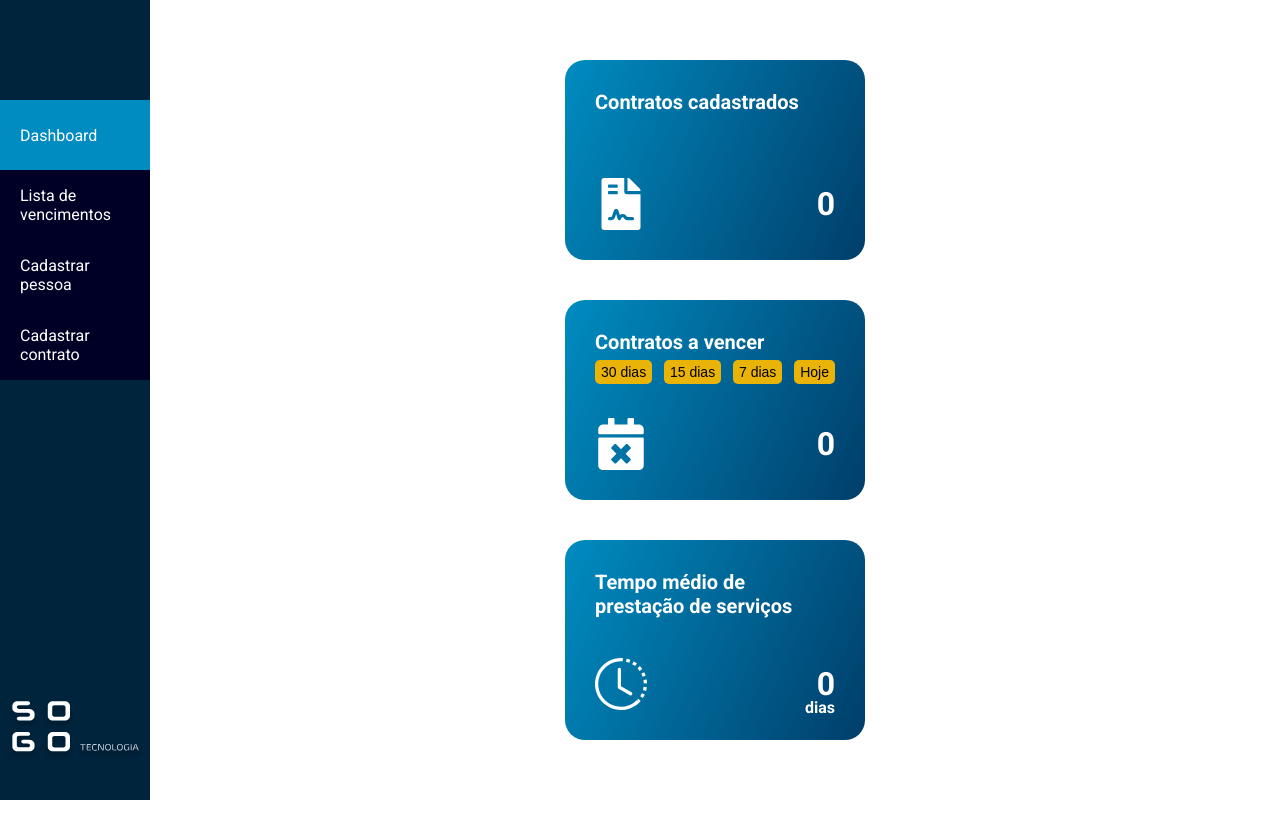
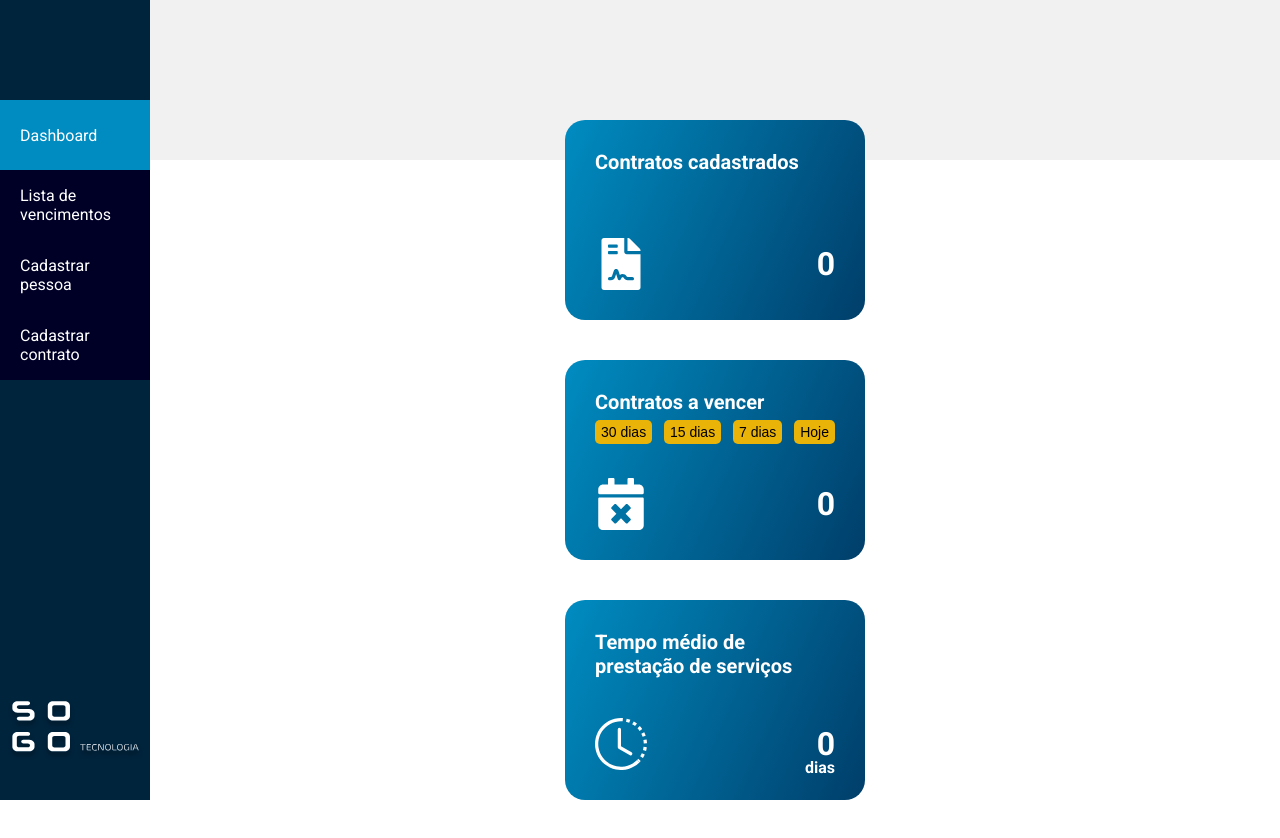
Before and after one commit to matheusg18/sogo-frontend-challenge, a React (Create React App) app: page / in a window 1280 px wide. Shown: the top 838 px of the page. Before the commit the page ends 800 px from the top, so only its background shows below. Built offline with nearby package versions, Linux system fonts and the light colour scheme.

Commit message:
feat: adjust Dashboard styles to desktop

```diff
--- a/src/pages/Dashboard/styles.scss
+++ b/src/pages/Dashboard/styles.scss
@@ -1,50 +1,45 @@
 @use '../../styles/utils' as *;
+@use '../../styles/variables' as *;
 
-$admin-wrapper-backgroud-color: #d1d5db;
+$admin-wrapper-backgroud-color: #f1f1f1;
 $name-font-color: #1f2937;
 $email-font-color: #374151;
 
 .dashboard-page {
   max-width: 80%;
   margin: 0 auto;
-  padding: space(15) 0;
+  padding: space(30) 0;
   height: fit-content;
 
-  // &__admin-wrapper {
-  //   // position: relative;
-  //   // padding: space(10);
-  //   // background-color: $admin-wrapper-backgroud-color;
+  @media only screen and (min-width: $laptop-large-media-query) {
+    width: 80%;
+  }
 
-  //   // &__name {
-  //   //   color: $name-font-color;
-  //   //   font-size: 20px;
-  //   //   font-weight: 700;
-  //   // }
-
-  //   // &__email {
-  //   //   color: $email-font-color;
-  //   //   font-size: 14px;
-  //   }
-
-  //   // &::after {
-  //   //   content: '';
-
-  //   //   position: absolute;
-  //   //   left: 0;
-  //   //   bottom: -20px;
-  //   //   height: 50%;
-  //   //   right: 0;
-
-  //   //   background: $admin-wrapper-backgroud-color;
-  //   //   z-index: -1;
-  //   // }
-  // }
+  &::before {
+    content: '';
+    position: absolute;
+    left: 0;
+    top: 0;
+    z-index: -1;
+    background-color: $admin-wrapper-backgroud-color;
+    width: 100%;
+    height: space(40);
+  }
 
   &__cards-wrapper {
     width: fit-content;
     display: flex;
     flex-direction: column;
     gap: space(10);
+
+    @media only screen and (min-width: $laptop-large-media-query) {
+      flex-direction: row;
+      gap: 0;
+      max-width: 1100px;
+      width: 100%;
+      margin: 0 auto;
+      justify-content: space-between;
+    }
   }
 
   &__filter-wrapper {
--- a/src/styles/_variables.scss
+++ b/src/styles/_variables.scss
@@ -1,2 +1,3 @@
 $tablet-media-query: 768px;
 $laptop-media-query: 1024px;
+$laptop-large-media-query: 1440px;
```
